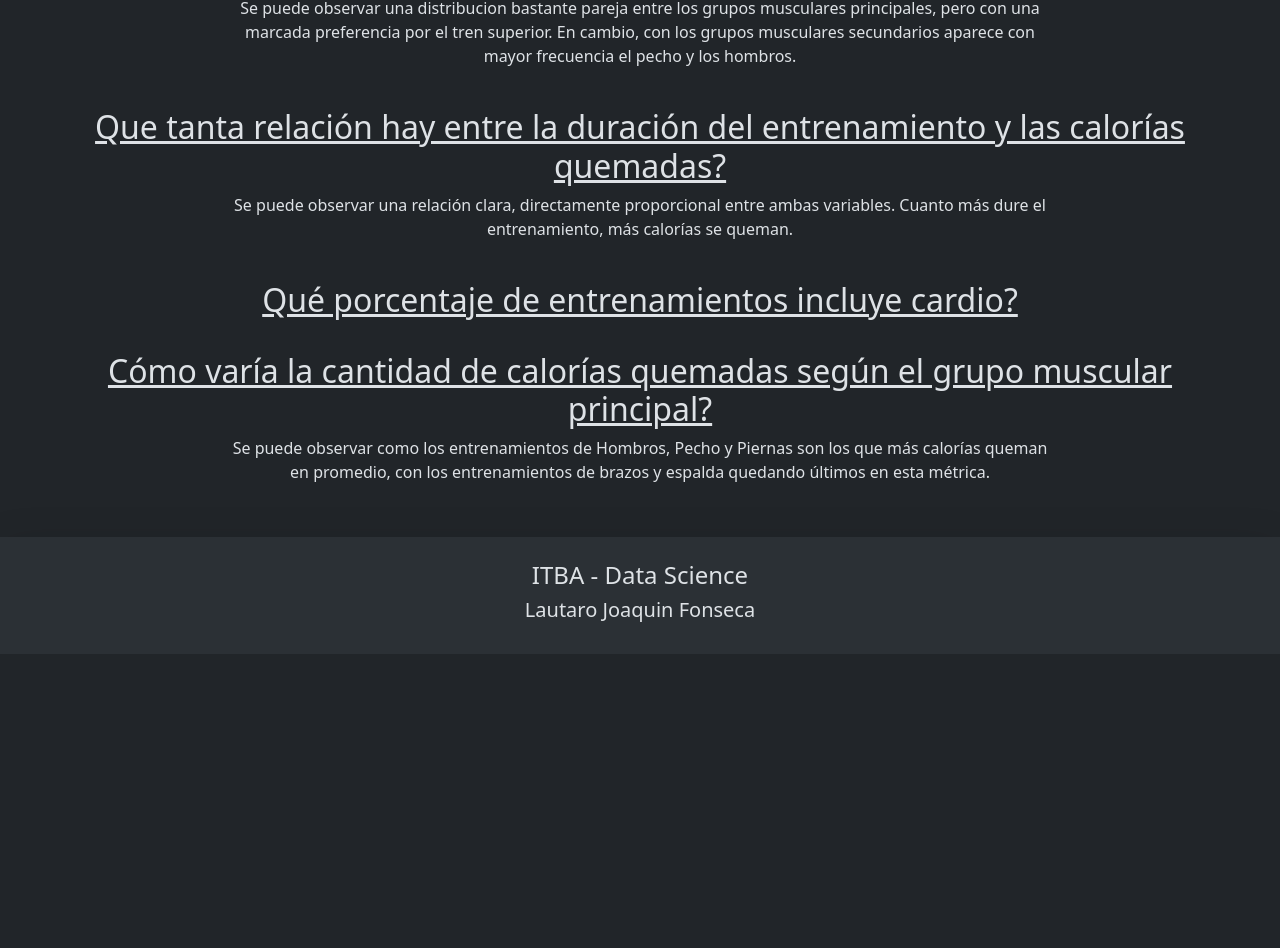
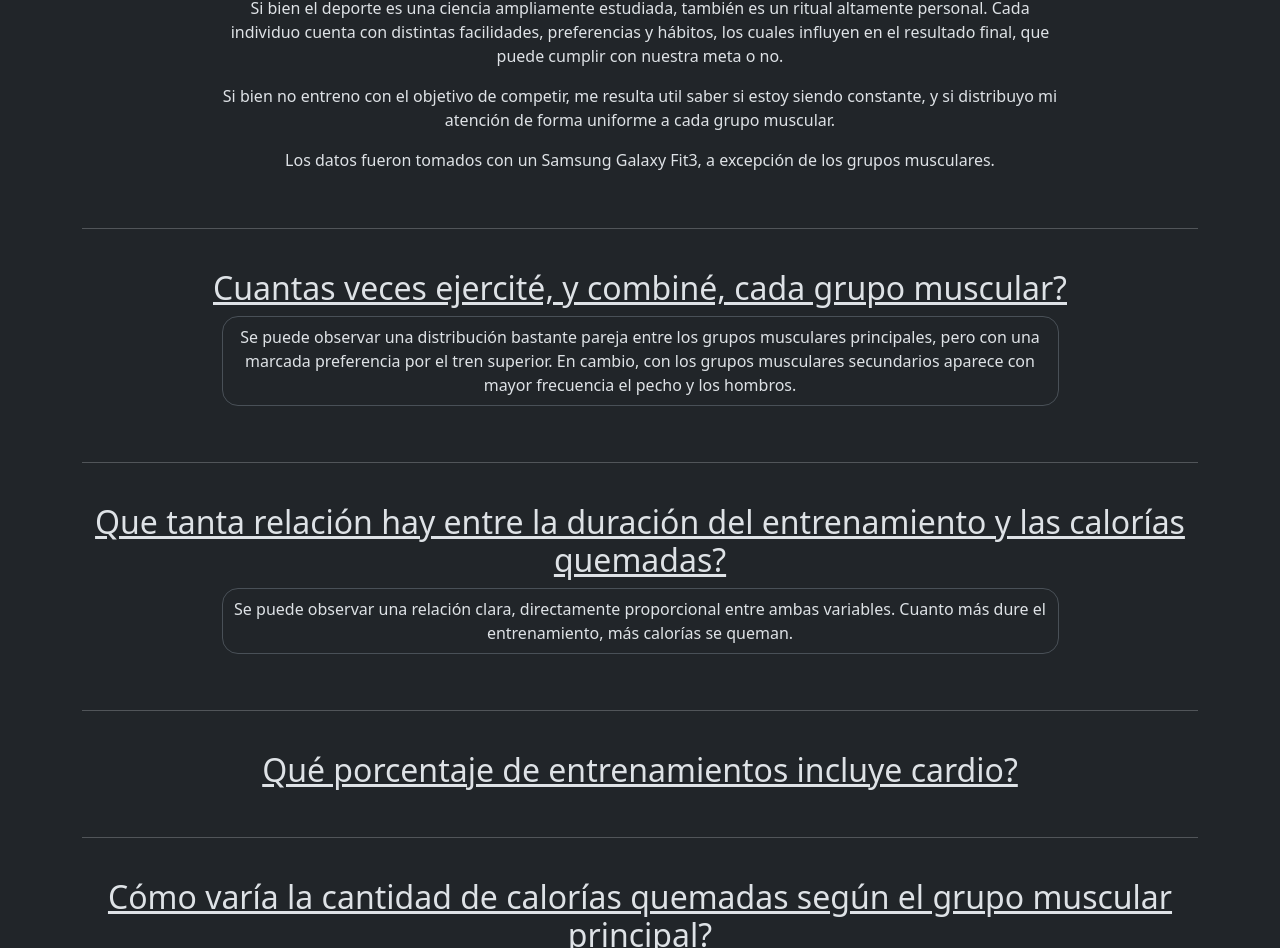
Before and after one commit to Whoolister/infovis, a plain HTML site: page index.html in a window 1280 px wide. Shown: the part 146-1094 px from the top of the page. Before the commit the page ends 800 px from the top, so only its background shows below. Drawn offline with nearby package versions, Linux system fonts and the light colour scheme; a script that the page names is missing.

Commit message:
Add Title and Description

```diff
--- a/index.html
+++ b/index.html
@@ -16,35 +16,53 @@
         <h1 class="text-center">Trabajo Práctico 1: Datos Personales</h1>
     </header>
     <main class="container d-flex flex-column gap-4">
-        <section class="d-flex flex-column">
-            <label class="h2 text-decoration-underline text-center">Cuantas veces ejercité, y combiné, cada grupo muscular?</label>
+        <header class="d-flex flex-column text-center w-75 mx-auto">
+            <h2>Entrenamientos</h2>
+            <p>
+                Si bien el deporte es una ciencia ampliamente estudiada, también es un ritual altamente personal.
+                Cada individuo cuenta con distintas facilidades, preferencias y hábitos, los cuales influyen en el resultado
+                final, que puede cumplir con nuestra meta o no.
+            </p>
+            <p>
+                Si bien no entreno con el objetivo de competir, me resulta util saber si estoy siendo constante,
+                y si distribuyo mi atención de forma uniforme a cada grupo muscular.
+            </p>
+            <p>
+                Los datos fueron tomados con un Samsung Galaxy Fit3, a excepción de los grupos musculares.
+            </p>
+        </header>
+        <hr>
+        <section class="d-flex flex-column text-center">
+            <label class="h2 text-decoration-underline">Cuantas veces ejercité, y combiné, cada grupo muscular?</label>
             <div class="flourish-embed flourish-hierarchy" data-src="visualisation/24751433">
                 <script src="https://public.flourish.studio/resources/embed.js"></script>
                 <noscript>
                     <img src="https://public.flourish.studio/visualisation/24751433/thumbnail" width="100%" alt="hierarchy visualization" />
                 </noscript>
             </div>
-            <p class="w-75 mx-auto text-center">
-                Se puede observar una distribucion bastante pareja entre los grupos musculares principales,
+            <p class="w-75 mx-auto border rounded-4 p-2">
+                Se puede observar una distribución bastante pareja entre los grupos musculares principales,
                 pero con una marcada preferencia por el tren superior.
                 En cambio, con los grupos musculares secundarios aparece con mayor frecuencia el pecho y los hombros.
             </p>
         </section>
-        <section class="d-flex flex-column">
-            <label class="h2 text-decoration-underline text-center">Que tanta relación hay entre la duración del entrenamiento y las calorías quemadas?</label>
+        <hr>
+        <section class="d-flex flex-column text-center">
+            <label class="h2 text-decoration-underline">Que tanta relación hay entre la duración del entrenamiento y las calorías quemadas?</label>
             <div class="flourish-embed flourish-scatter" data-src="visualisation/24942024">
                 <script src="https://public.flourish.studio/resources/embed.js"></script>
                 <noscript>
                     <img src="https://public.flourish.studio/visualisation/24942024/thumbnail" width="100%" alt="scatter visualization" />
                 </noscript>
             </div>
-            <p class="w-75 mx-auto text-center">
+            <p class="w-75 mx-auto border rounded-4 p-2">
                 Se puede observar una relación clara, directamente proporcional entre ambas variables.
                 Cuanto más dure el entrenamiento, más calorías se queman.
             </p>
         </section>
-        <section class="d-flex flex-column">
-            <label class="h2 text-decoration-underline text-center">Qué porcentaje de entrenamientos incluye cardio?</label>
+        <hr>
+        <section class="d-flex flex-column text-center">
+            <label class="h2 text-decoration-underline">Qué porcentaje de entrenamientos incluye cardio?</label>
             <div class="flourish-embed flourish-chart" data-src="visualisation/24942342">
                 <script src="https://public.flourish.studio/resources/embed.js"></script>
                 <noscript>
@@ -52,15 +70,16 @@
                 </noscript>
             </div>
         </section>
-        <section class="d-flex flex-column">
-            <label class="h2 text-decoration-underline text-center">Cómo varía la cantidad de calorías quemadas según el grupo muscular principal?</label>
+        <hr>
+        <section class="d-flex flex-column text-center">
+            <label class="h2 text-decoration-underline">Cómo varía la cantidad de calorías quemadas según el grupo muscular principal?</label>
             <div class="flourish-embed flourish-chart" data-src="visualisation/24942382">
                 <script src="https://public.flourish.studio/resources/embed.js"></script>
                 <noscript>
                     <img src="https://public.flourish.studio/visualisation/24942382/thumbnail" width="100%" alt="chart visualization" />
                 </noscript>
             </div>
-            <p class="w-75 mx-auto text-center">
+            <p class="w-75 mx-auto border rounded-4 p-2">
                 Se puede observar como los entrenamientos de Hombros, Pecho y Piernas son los que más calorías queman en promedio,
                 con los entrenamientos de brazos y espalda quedando últimos en esta métrica.
             </p>
```
